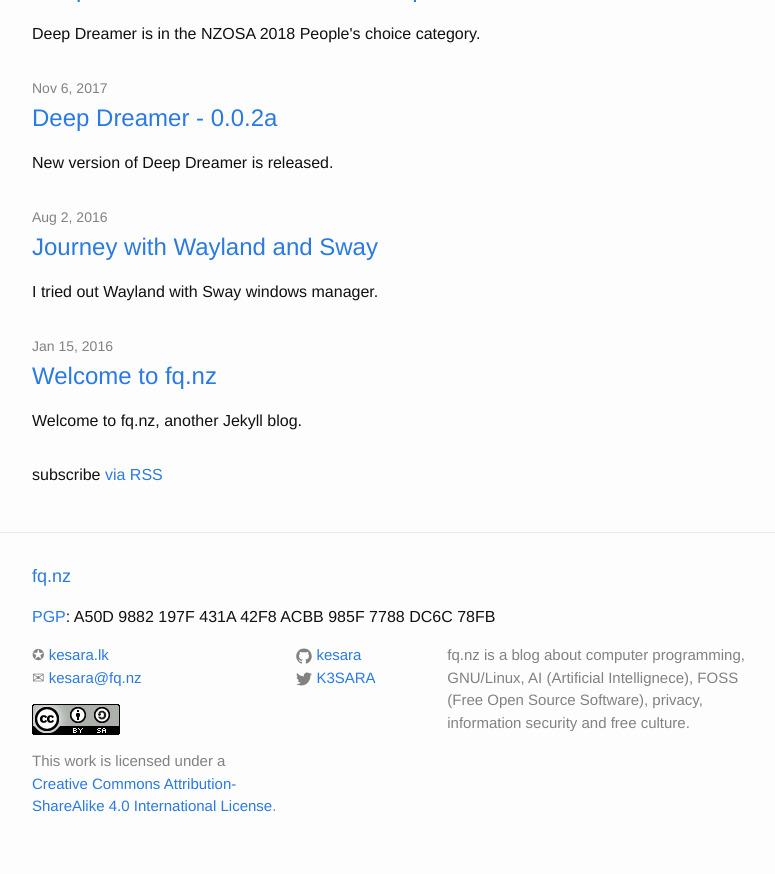
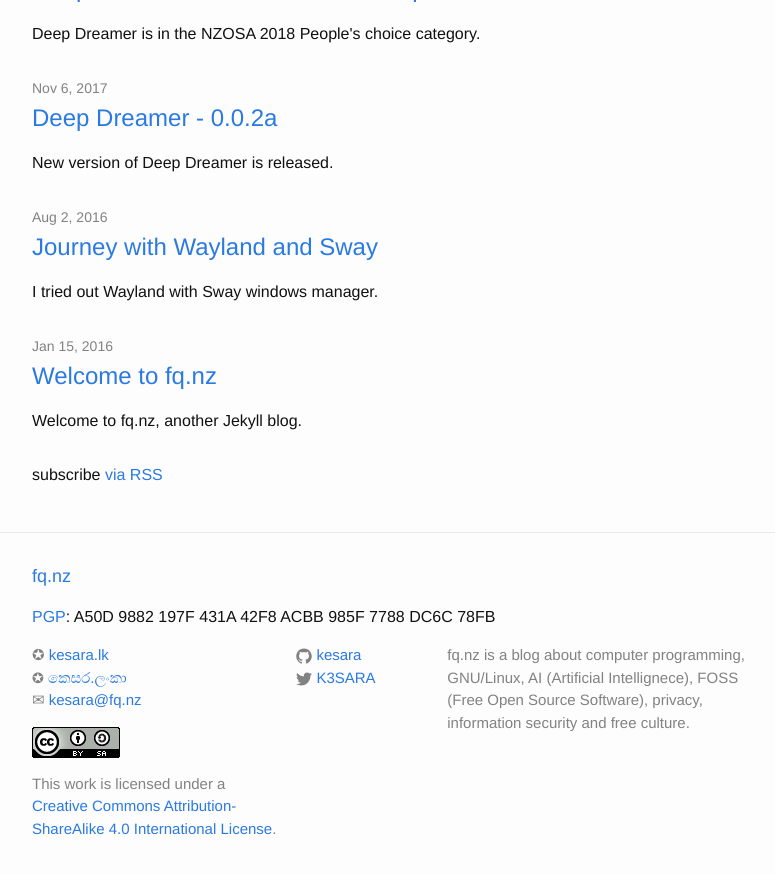
Before and after one commit to kesara/kesara.github.io, a Jekyll site: the page built from index.html, in a window 1280 px wide and 900 px high, scrolled down 706 px. Shown: the top 874 px of the window, without its empty margins (238-1013 px from the left). Built offline with Jekyll 4.4.1, drawn with Linux system fonts in a browser that asks for light colours.

Commit message:
Add කෙසර.ලංකා to footer

```diff
--- a/_includes/footer.html
+++ b/_includes/footer.html
@@ -9,6 +9,7 @@
       <div class="footer-col  footer-col-1">
         <ul class="contact-list">
           <li>&#x272A;&nbsp;<a href="http://kesara.lk/" title="Kesara's Photo Blog">kesara.lk</a></li>
+          <li>&#x272A;&nbsp;<a href="http://කෙසර.ලංකා/" title="කෙසර.ලංකා">කෙසර.ලංකා</a></li>
           <li>&#x2709;&nbsp;<a href="mailto:{{ site.email }}" title="Email">{{ site.email }}</a></li>
         </ul>
         <p><a rel="license" href="http://creativecommons.org/licenses/by-sa/4.0/"><img alt="Creative Commons License" style="border-width:0" src="{{ site.url }}images/cc_by_sa_4.0_88x31.png" title="cc-by-sa" /></a></p>
```
